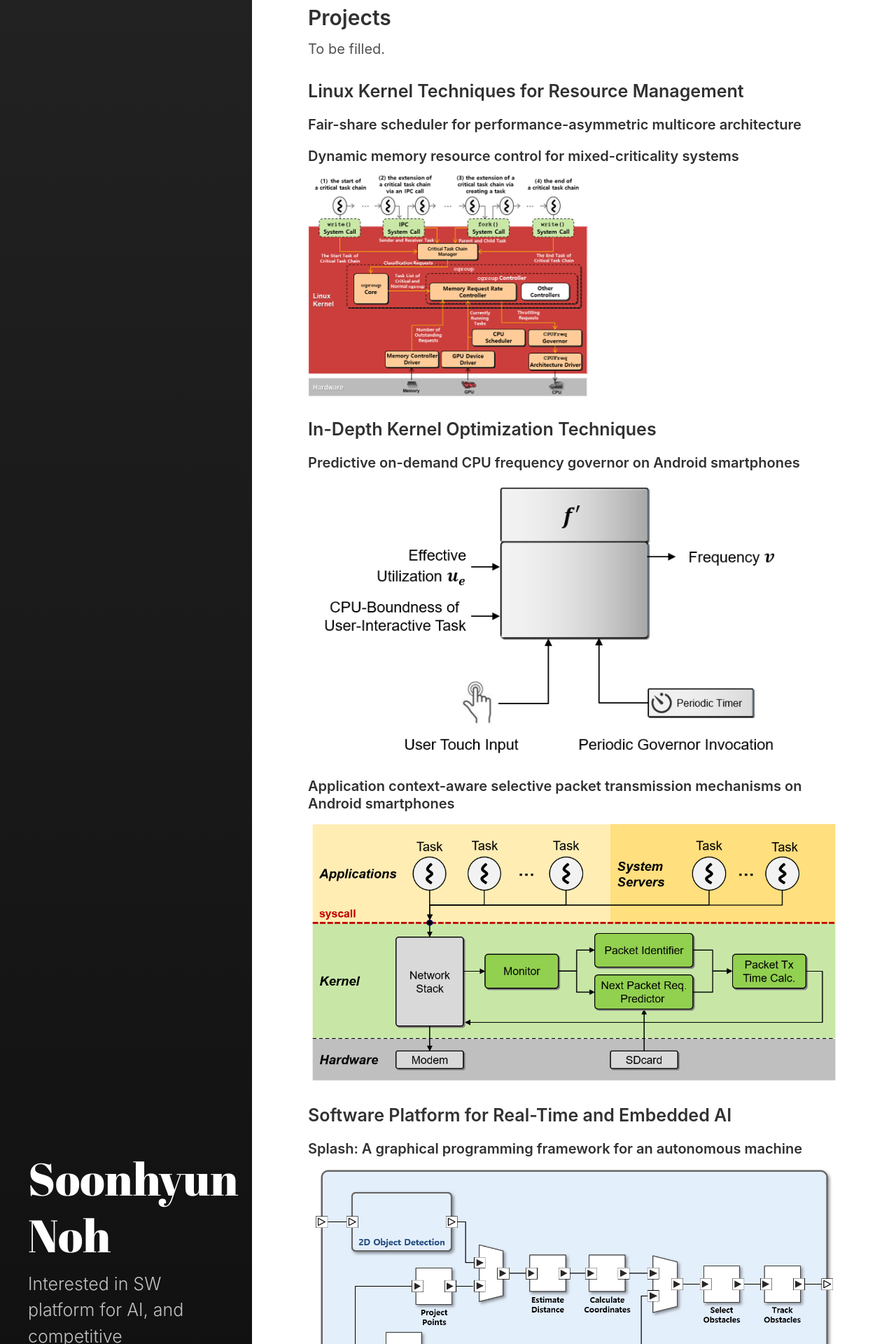
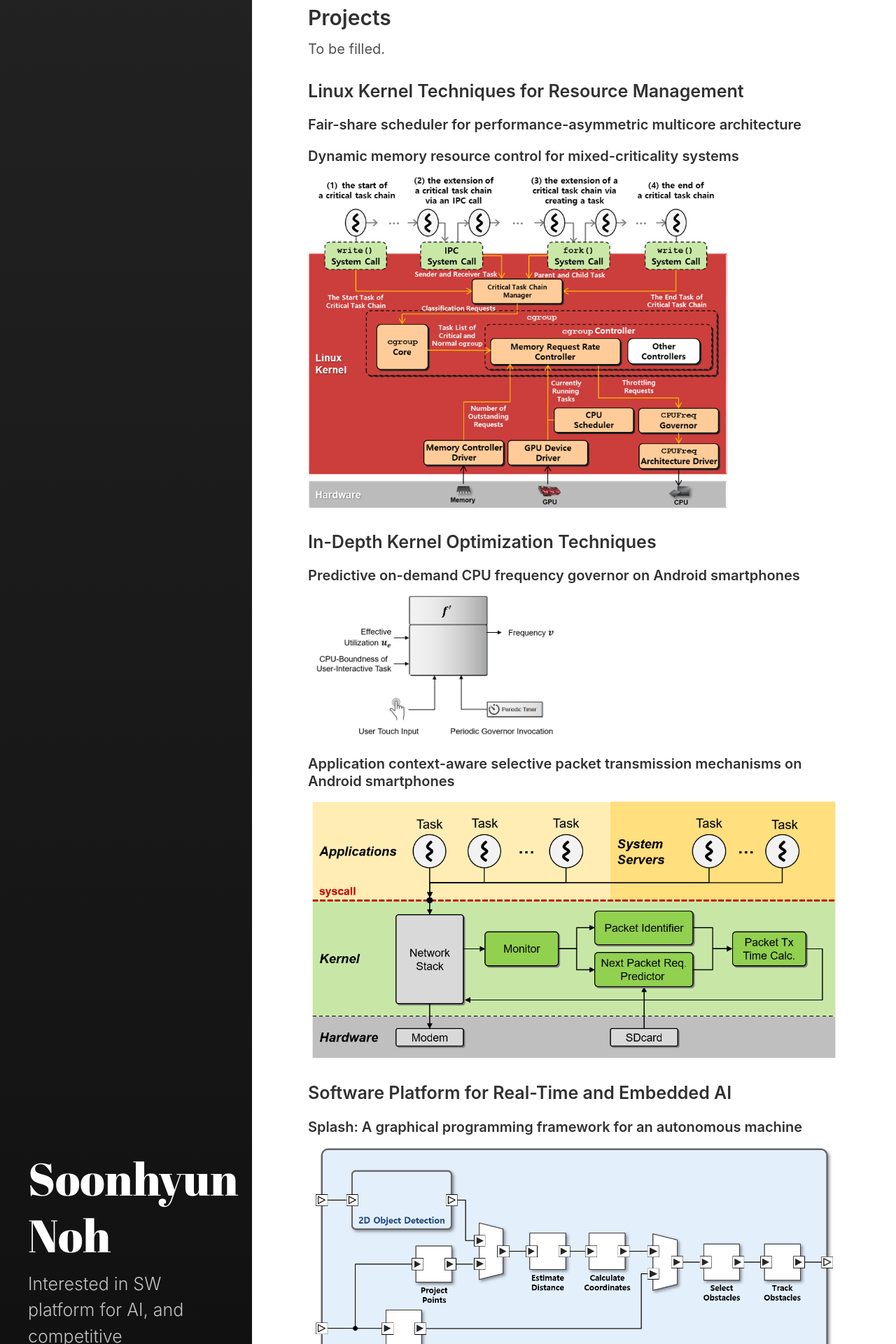
Before and after one commit to shnoh171/shnoh171.github.io, a Jekyll site: the page built from about.md, in a window 1280 px wide. Shown: the part 1941-3861 px from the top of the page at 70% size. Built offline with Jekyll 4.4.1, drawn with Linux system fonts in a browser that asks for light colours.

Commit message:
resize images

```diff
--- a/about.md
+++ b/about.md
@@ -38,13 +38,13 @@ To be filled.
 
 #### Dynamic memory resource control for mixed-criticality systems
 
-![placeholder](/assets/images/dynamic_memory_request_throttling.png){: width="400px"}
+![placeholder](/assets/images/dynamic_memory_request_throttling.png){: width="600px"}
 
 ### In-Depth Kernel Optimization Techniques
 
 #### Predictive on-demand CPU frequency governor on Android smartphones
 
-![placeholder](/assets/images/predictive_on_demand_governor.png)
+![placeholder](/assets/images/predictive_on_demand_governor.png){: width="400px"}
 
 #### Application context-aware selective packet transmission mechanisms on Android smartphones
 
```
